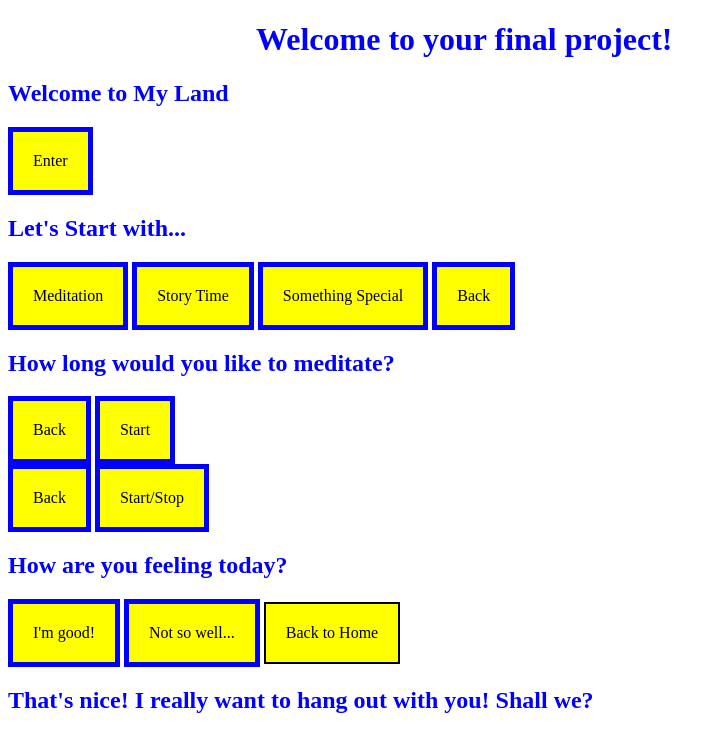
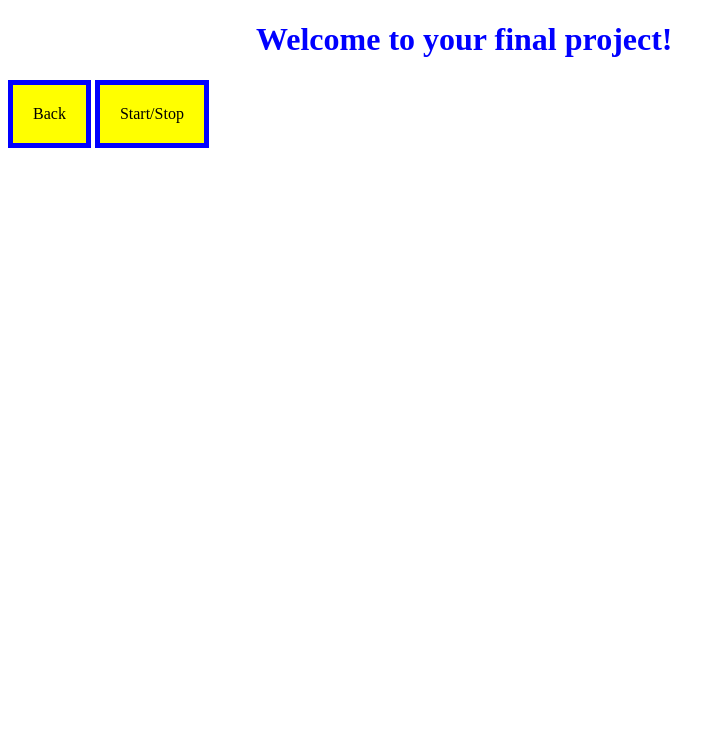
Before and after one commit to ProfessorKolodziej/final-project-fall-2022-capybara, a website: page src/index.html in a window 1280 px wide. Both pictures are taken after a click on the button "Start". Shown: the whole page, without its empty margins (0-725 px from the left). Drawn offline with Linux system fonts and the light colour scheme.

Commit message:
a bit change

```diff
--- a/src/index.html
+++ b/src/index.html
@@ -32,20 +32,20 @@
 
 	<section class="page" id="meditationPage">
 		<h1> How long would you like to meditate? </h1>
-		<button class="button"> Back </button>
-		<button class="button"> Start </button>
+		<button id="backtoMenu"> Back </button>
+		<button id="startMeditation"> Start </button>
 	</section>
 
 	<section class="page" id="meditationStartPage">
-		<button class="button"> Back </button>
-		<button class="button"> Start/Stop </button>
+		<button id="backtoMeditation"> Back </button>
+		<button id="startStop"> Start/Stop </button>
 	</section>
 
 	<section class="page" id="storyPage">
 		<h1> How are you feeling today? </h1>
-		<button class="button"> I'm good!</button>
-		<button class="button"> Not so well... </button>
-		<button class="home"> Back to Home </button>
+		<button id="imGood"> I'm good!</button>
+		<button id="notsoWell"> Not so well... </button>
+		<button id="home"> Back to Home </button>
 	</section>
 
 	<section class="page" id="goodPage">
--- a/src/js/scripts.js
+++ b/src/js/scripts.js
@@ -43,5 +43,10 @@ function showPage(pageId) {
 	pages.forEach(page => {
 		page.style.display = 'none';
 	});
-	document.getElementById(pageId).style.display = 'block';
+	const specificPage = document.getElementById(pageId);
+	if (specificPage) {
+		specificPage.style.display = 'block';
+	} else {
+		console.error('Page with ID ' + pageId + ' not found.');
+	}
 }
```
